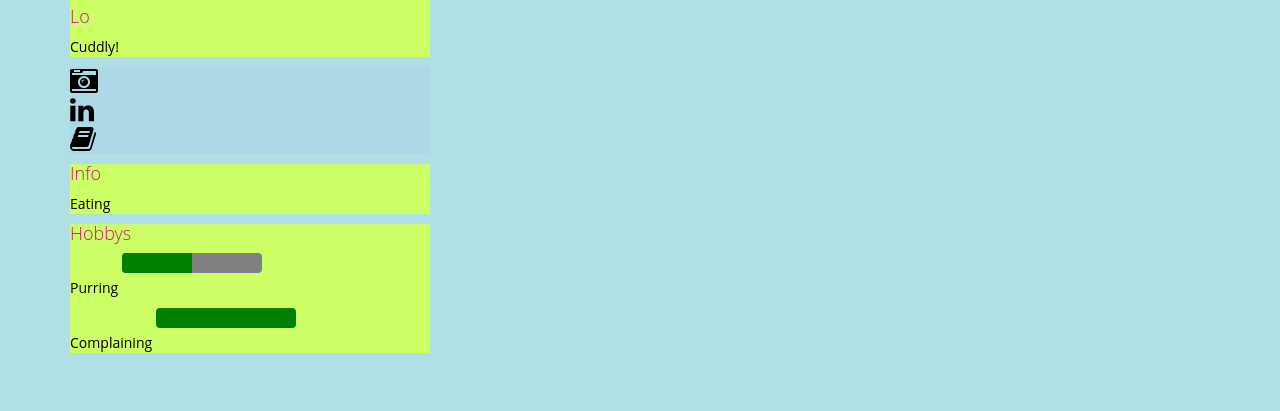
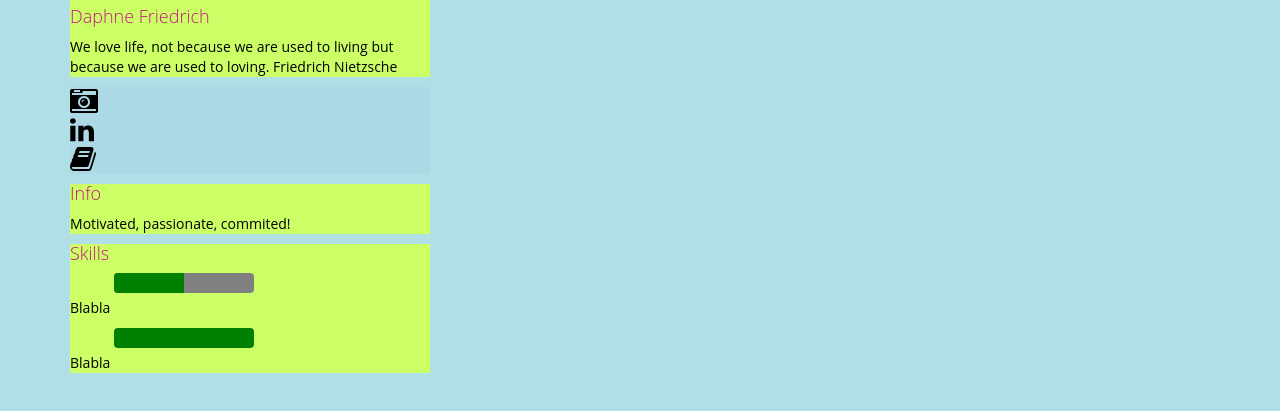
Before and after one commit to dkfriedrich/dkfriedrich.github.io, a plain HTML site: page profile.html in a window 1280 px wide. Shown: the part 375-786 px from the top of the page. Drawn offline with nearby package versions, Linux system fonts and the light colour scheme.

Commit message:
Add changes in text

```diff
--- a/profile.html
+++ b/profile.html
@@ -7,12 +7,12 @@
     <link rel="stylesheet" href="css/profile.css">
   	<link rel="stylesheet" href="https://maxcdn.bootstrapcdn.com/font-awesome/4.4.0/css/font-awesome.min.css">
     <meta charset="utf-8">
-	<title>Kat</title>
+	<title>Daphne Friedrich!</title>
 </head>
 <body>
   <nav class="navbar navbar-dark bg-primary">
       <div class="container">
-        <a class="navbar-brand">Kat</a>
+        <a class="navbar-brand">Navigation</a>
         <ul class="nav navbar-nav pull-right">
           <li class="nav-item active">
             <a class="nav-link" href="profile.html">Profile</a>
@@ -28,9 +28,9 @@
     <div class="card card-center">
         <div class="card-block">
         	<img class="img-circle profile-picture" src="http://www.tierchenwelt.de/images/stories/haustiere/katzen/katze_bengal.jpg">
-      	    <h4 class="card-title">Lo</h4>
+      	    <h4 class="card-title">Daphne Friedrich</h4>
             <div class="card-text">
-    	 		<p> Cuddly! </p>
+    	 		<p> We love life, not because we are used to living but because we are used to loving. Friedrich Nietzsche</p>
        		</div>
           </div>
           	<div class="card-footer" color=seashell>
@@ -44,19 +44,19 @@
       <div class="card">
       	<div class="card-block">
       	 	<h4 class="card-title">Info</h4>
-      	 	  <p> Eating
+      	 	  <p> Motivated, passionate, commited!
       	 	  </p>
       	</div>
       </div>
       <div class="card">
       	<div class="card-block">
-      		<h4 class="card-title">Hobbys</h4>
+      		<h4 class="card-title">Skills</h4>
       		<p>
-      		Purring
+      		Blabla
       		 <progress class="progress progress-success" value="50" max="100">
       		 </pr>
       		<p>
-      		Complaining
+      		Blabla
       		<progress class="progress progress-danger" value="100" max="100">
       		</p>
       	</div>
```
Also changed, not shown: index.html (+3 -3 lines).
